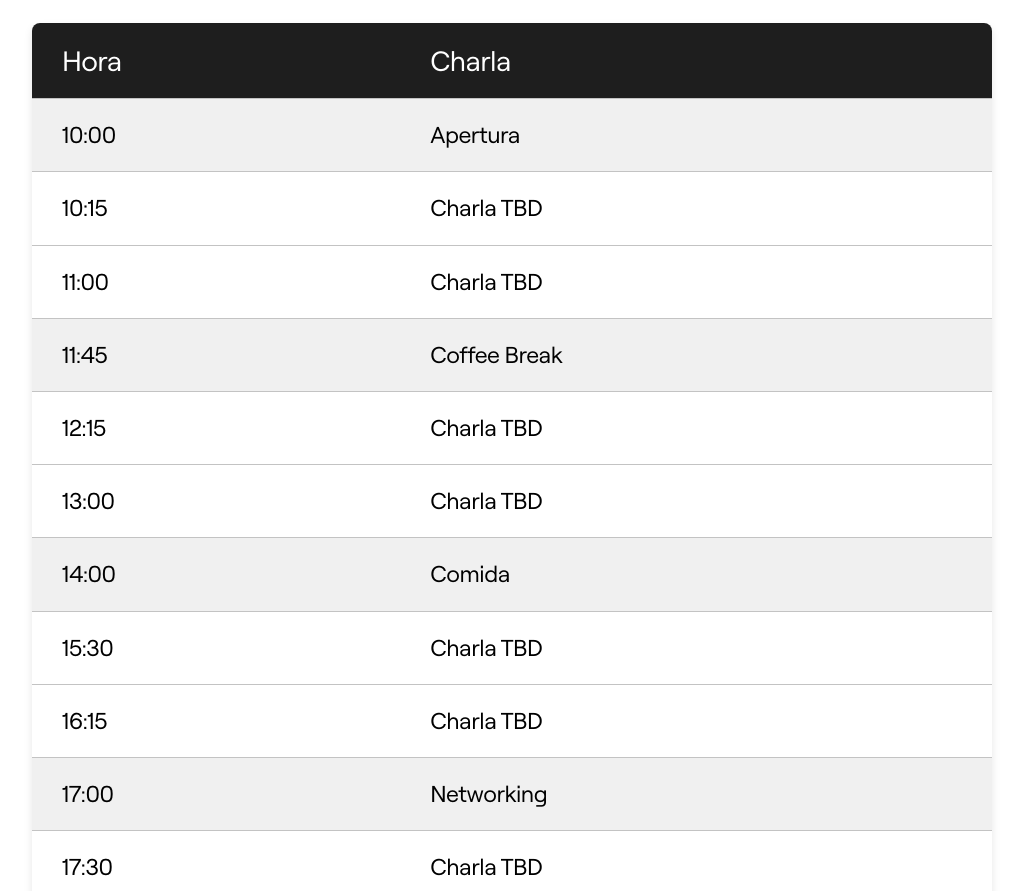
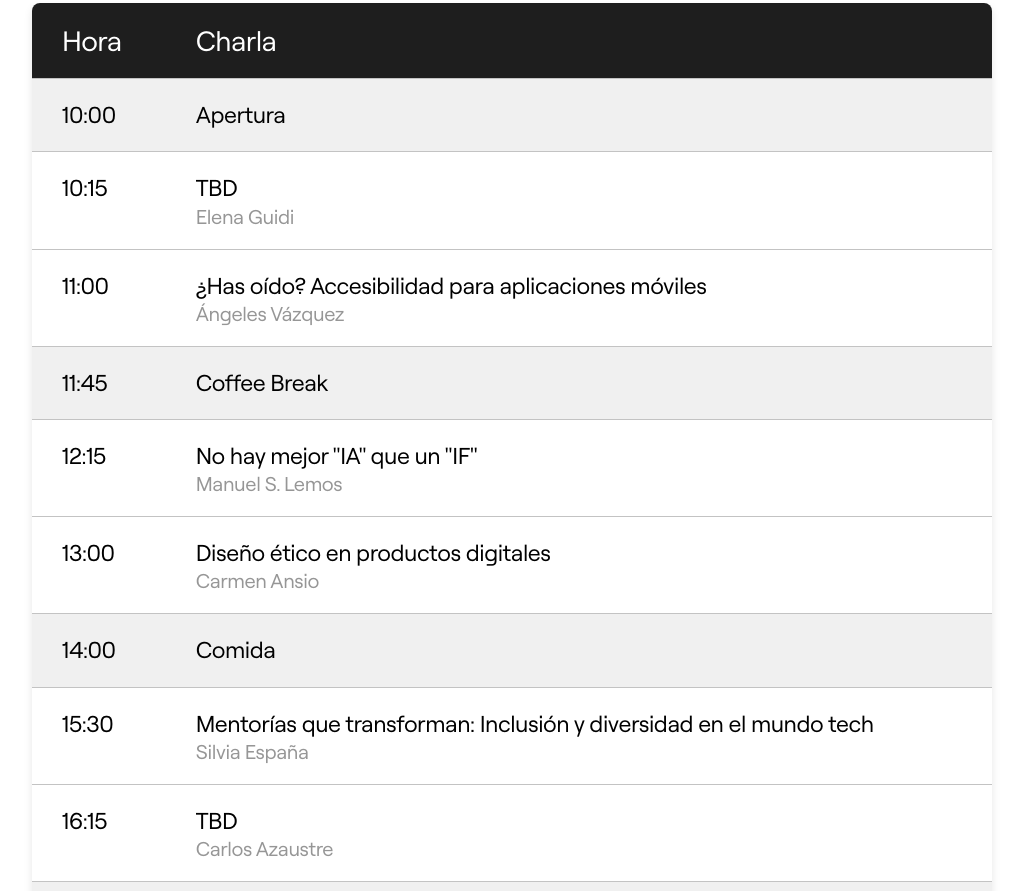
Before and after one commit to devexpert-io/tofuconf, an Astro site: page / in a window 1280 px wide. Shown: the part 4882-5773 px from the top of the page, without its empty margins (128-1151 px from the left). Built offline with nearby package versions, Linux system fonts and the light colour scheme; Astro itself is replaced by a stand-in of ours.

Commit message:
Connect agenda to speakers screen

```diff
--- a/src/components/Schedule.astro
+++ b/src/components/Schedule.astro
@@ -1,6 +1,12 @@
 ---
 import Section from "../layouts/Section.astro";
-import schedule from "../scripts/schedule.js";
+import schedule from "../scripts/schedule.ts";
+import speakers from "../scripts/speakers.ts";
+
+const getSpeakerName = (slug: string) => {
+    const speaker = speakers.find(speaker => speaker.slug === slug);
+    return speaker ? speaker.name : 'Desconocido';
+};
 ---
 
 <Section id="schedule">
@@ -16,7 +22,20 @@ import schedule from "../scripts/schedule.js";
         {schedule.map((item) => (
                 <tr class={item.isSpecial ? 'special' : ''}>
                     <td>{item.time}</td>
-                    <td>{item.title}</td>
+                    <td>
+                        {item.speaker ? (
+                                <a href={`/speakers/${item.speaker}`} class="link">
+                                    <div>
+                                        {item.talk.title}
+                                    </div>
+                                    <div class="speaker-name b300-regular">
+                                        {getSpeakerName(item.speaker)}
+                                    </div>
+                                </a>
+                        ) : (
+                            item.talk.title
+                        )}
+                    </td>
                 </tr>
         ))}
         </tbody>
@@ -52,4 +71,16 @@ import schedule from "../scripts/schedule.js";
     .agenda tr:last-child td {
         border-bottom: none;
     }
+
+    .link {
+        text-decoration: none;
+    }
+
+    .link:hover {
+        text-decoration: underline;
+    }
+
+    .link .speaker-name {
+        color: var(--base-600);
+    }
 </style>
--- a/src/scripts/schedule.ts
+++ b/src/scripts/schedule.ts
@@ -1,23 +1,130 @@
 export interface ScheduleItem {
     time: string;
-    title: string;
-    isSpecial?: boolean; // Optional property
+    isSpecial?: boolean;
+    talk: Talk;
+    speaker?: string;
 }
 
+export interface Talk {
+    title: string;
+    description?: string;
+}
+
+
 const schedule: ScheduleItem[] = [
-    { time: '10:00', title: 'Apertura', isSpecial: true },
-    { time: '10:15', title: 'Charla TBD' },
-    { time: '11:00', title: 'Charla TBD' },
-    { time: '11:45', title: 'Coffee Break', isSpecial: true },
-    { time: '12:15', title: 'Charla TBD' },
-    { time: '13:00', title: 'Charla TBD' },
-    { time: '14:00', title: 'Comida', isSpecial: true },
-    { time: '15:30', title: 'Charla TBD' },
-    { time: '16:15', title: 'Charla TBD' },
-    { time: '17:00', title: 'Networking', isSpecial: true },
-    { time: '17:30', title: 'Charla TBD' },
-    { time: '18:15', title: 'Charla TBD' },
-    { time: '19:00', title: 'Cierre', isSpecial: true },
+    {
+        time: '10:00',
+        talk: {title: 'Apertura'},
+        isSpecial: true
+    },
+    {
+        time: '10:15',
+        talk: {
+            title: 'TBD',
+            description: `Esta charla aún no ha sido definida. ¡Estamos trabajando en ello! Tendremos más noticias en los próximos días.`
+        },
+        speaker: 'elena-guidi'
+    },
+    {
+        time: '11:00',
+        talk: {
+            title: '¿Has oído? Accesibilidad para aplicaciones móviles',
+            description: `Únete a esta charla dónde exploraremos el impacto y la importancia de la accesibilidad en el diseño de aplicaciones móviles.
+
+En un mundo cada vez más conectado, es crucial garantizar que nuestras aplicaciones sean inclusivas y accesibles para todos los usuarios, independientemente de sus capacidades.
+
+Revisaremos todas las herramientas que tenemos a nuestro alcance como desarrolladores para mejorar la experiencia de usuario de nuestras aplicaciones móviles, para que sean mucho más accesibles y poner en primer lugar a quienes realmente importan, nuestros usuarios.
+
+¡Prepárate para inspirarte y cambiar tu enfoque hacia el desarrollo de aplicaciones más inclusivas!`
+        },
+        speaker: 'angeles-vazquez'
+    },
+    {
+        time: '11:45',
+        talk: {title: 'Coffee Break'},
+        isSpecial: true
+    },
+    {
+        time: '12:15',
+        talk: {
+            title: 'No hay mejor "IA" que un "IF"',
+            description: `Exploraremos el provocador concepto de que, en ciertos contextos, un simple IF puede ser más eficaz que la complejidad de la inteligencia artificial.
+
+A través de una serie de ejemplos prácticos y casos de estudio, examinaremos las situaciones en las que soluciones sencillas y directas superan a los enfoques más avanzados y elaborados de la IA.`
+        },
+        speaker: 'manuel-s-lemos'
+    },
+    {
+        time: '13:00',
+        talk: {
+            title: 'Diseño ético en productos digitales',
+            description: `En esta charla, exploraremos el crucial papel del diseño ético en el mundo digital.
+
+Descubriremos cómo los principios éticos pueden moldear significativamente las decisiones de diseño UX y desarrollo web, garantizando experiencias digitales que respeten y protejan a los usuarios.
+
+Desde la accesibilidad hasta la privacidad y la inclusión, aprenderemos cómo implementar prácticas éticas para crear productos web que no solo cautiven, sino que también promuevan un impacto positivo y perdurable en la experiencia del usuario.`
+        },
+        speaker: 'carmen-ansio'
+    },
+    {
+        time: '14:00',
+        talk: {title: 'Comida'},
+        isSpecial: true
+    },
+    {
+        time: '15:30',
+        talk: {
+            title: 'Mentorías que transforman: Inclusión y diversidad en el mundo tech',
+            description: `¿Cómo puede la diversidad transformar la tecnología?
+
+En "Mentorías que transforman: Inclusión y diversidad en el mundo tech", exploraremos el impacto profundo de la diversidad en la innovación y la capacidad de resolver problemas dentro de los equipos tecnológicos.
+
+Discutiremos los desafíos que enfrentan personas subrepresentadas, como mujeres, personas racializadas y personas con discapacidades, y cómo el mentorado puede desempeñar un papel fundamental en la creación de un entorno inclusivo donde todas las voces puedan contribuir plenamente.
+
+Únete a nosotros para explorar cómo la colaboración y mentorización de talentos diversos puede impulsar la tecnología hacia soluciones más innovadoras y sociales, construyendo un futuro tech verdaderamente inclusivo.`
+        },
+        speaker: 'silvia-espana'
+    },
+    {
+        time: '16:15',
+        talk: {
+            title: 'TBD',
+            description: 'Esta charla aún no ha sido definida. ¡Estamos trabajando en ello! Tendremos más noticias en los próximos días.'
+        },
+        speaker: 'carlos-azaustre'
+    },
+    {
+        time: '17:00',
+        talk: {title: 'Networking'},
+        isSpecial: true
+    },
+    {
+        time: '17:30',
+        talk: {
+            title: 'El programador consciente',
+            description: `En este viaje 🚀 llamado carrera profesional, muchos de nosotros aspiramos a escalar, a subir de nivel.
+
+Pero, ¿alguna vez te has preguntado por qué, a pesar de tus esfuerzos, ese ascenso parece siempre estar a un pasito de distancia, pero no llega?
+
+En esta charla, vamos a desentrañar juntos el misterio detrás de las promociones esquivas.
+
+Con una mezcla de consejos prácticos, tips directos y experiencias personales, esta charla te llevará a través de un recorrido introspectivo y revelador. 🧐`
+        },
+        speaker: 'nicolas-patarino'
+    },
+    {
+        time: '18:15',
+        talk: {
+            title: 'TBD',
+            description: 'Esta charla aún no ha sido definida. ¡Estamos trabajando en ello! Tendremos más noticias en los próximos días.'
+        },
+        speaker: 'paola-garcia'
+    },
+    {
+        time: '19:00',
+        talk: {title: 'Cierre'},
+        isSpecial: true
+    },
 ];
 
 export default schedule;
```
Also changed, not shown: src/pages/speakers/[slug].astro (+9 -3 lines), src/scripts/speakers.ts (+0 -78 lines).
